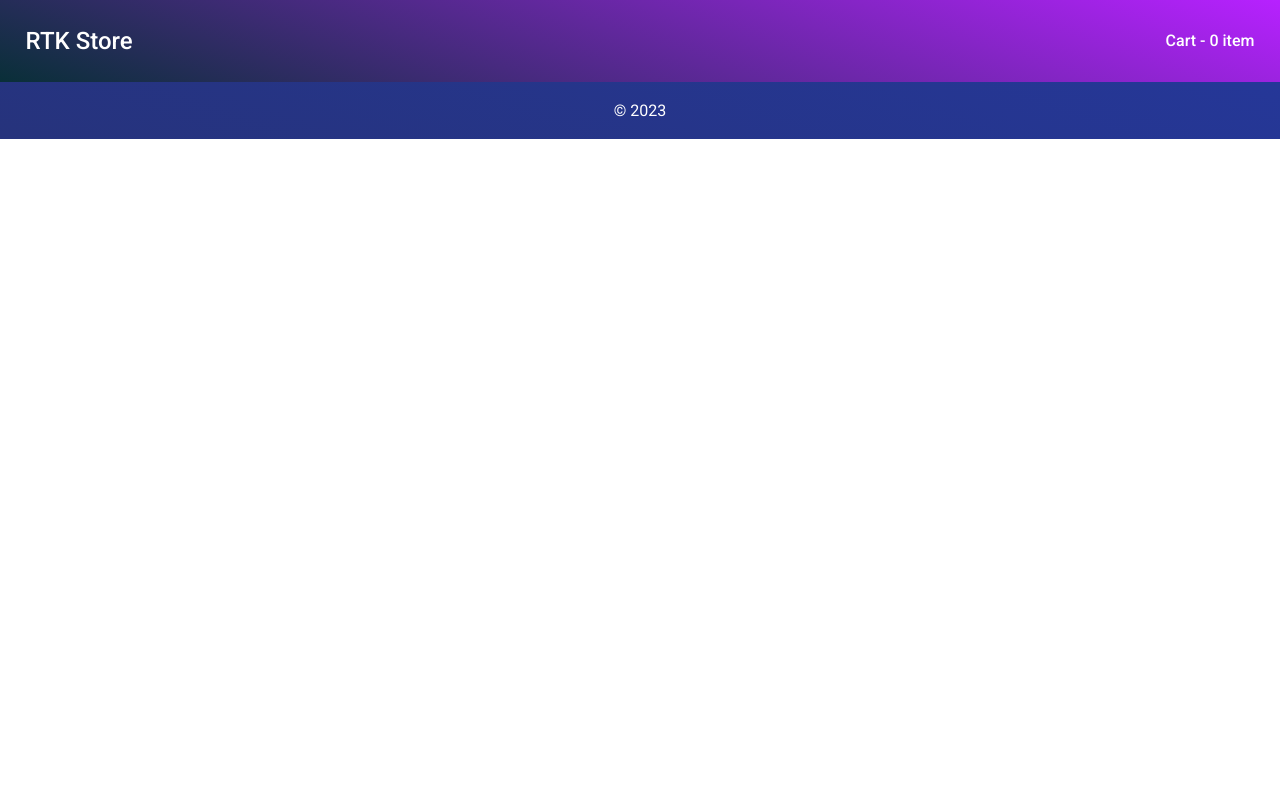
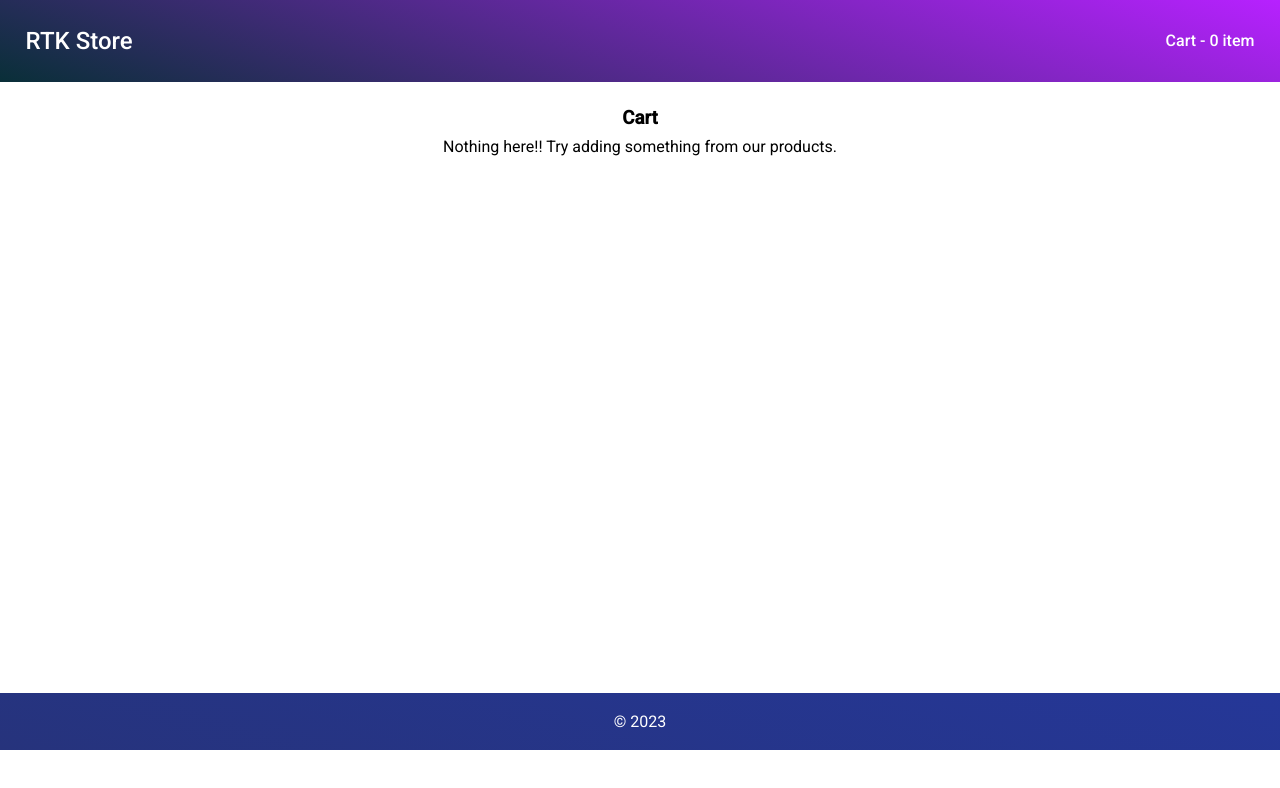
Before and after one commit to tejash023/rtk-cart, a React (Vite) app: page /cart in a window 1280 px wide. Shown: the top 788 px of the page. Built offline with nearby package versions, Linux system fonts and the light colour scheme.

Commit message:
updated css

```diff
--- a/src/Components/Cart.jsx
+++ b/src/Components/Cart.jsx
@@ -1,17 +1,19 @@
 import { useSelector } from "react-redux";
+import CartItems from "./CartItems";
 
 const Cart = () => {
   const cartItems = useSelector((store) => store.cart.items);
   console.log(cartItems);
   return (
     <div className="cart-page">
-      {cartItems.map((cartItem) => (
-        <div key={cartItem.id}>
-          <img src={cartItem.image} alt={cartItem.title} />
-          <p>{cartItem.title}</p>
-          <p>{cartItem.price}</p>
-        </div>
-      ))}
+      <h3>Cart</h3>
+      {cartItems.length > 0 ? (
+        cartItems.map((cartItem) => (
+          <CartItems key={cartItem.id} cartItem={cartItem} />
+        ))
+      ) : (
+        <p>Nothing here!! Try adding something from our products.</p>
+      )}
     </div>
   );
 };
--- a/src/Components/CartItems.jsx
+++ b/src/Components/CartItems.jsx
@@ -1,5 +1,14 @@
-const CartItems = () => {
-  return <div></div>;
+const CartItems = ({ cartItem }) => {
+  return (
+    <div className="cart-page-items">
+      <img src={cartItem.image} alt={cartItem.title} />
+      <div className="cart-product-details">
+        <p>{cartItem.title}</p>
+        <p>Qty:1</p>
+        <p>Rs. {cartItem.price}</p>
+      </div>
+    </div>
+  );
 };
 
 export default CartItems;
--- a/src/index.css
+++ b/src/index.css
@@ -187,6 +187,29 @@
   font-weight: 500;
 }
 
+.cart-page {
+  margin: 2% 5%;
+  display: flex;
+  flex-direction: column;
+  min-height: 70vh;
+  gap: 0.5rem;
+  align-items: center;
+}
+
+.cart-page-items {
+  display: flex;
+  align-items: center;
+  gap: 1rem;
+  border: 1px solid lightgrey;
+  border-radius: 5px;
+  padding: 10px;
+  width: 60%;
+}
+
+.cart-page-items img {
+  width: 7%;
+}
+
 @media only screen and (max-width: 900px) {
   .product-card {
     width: 45%;
```
